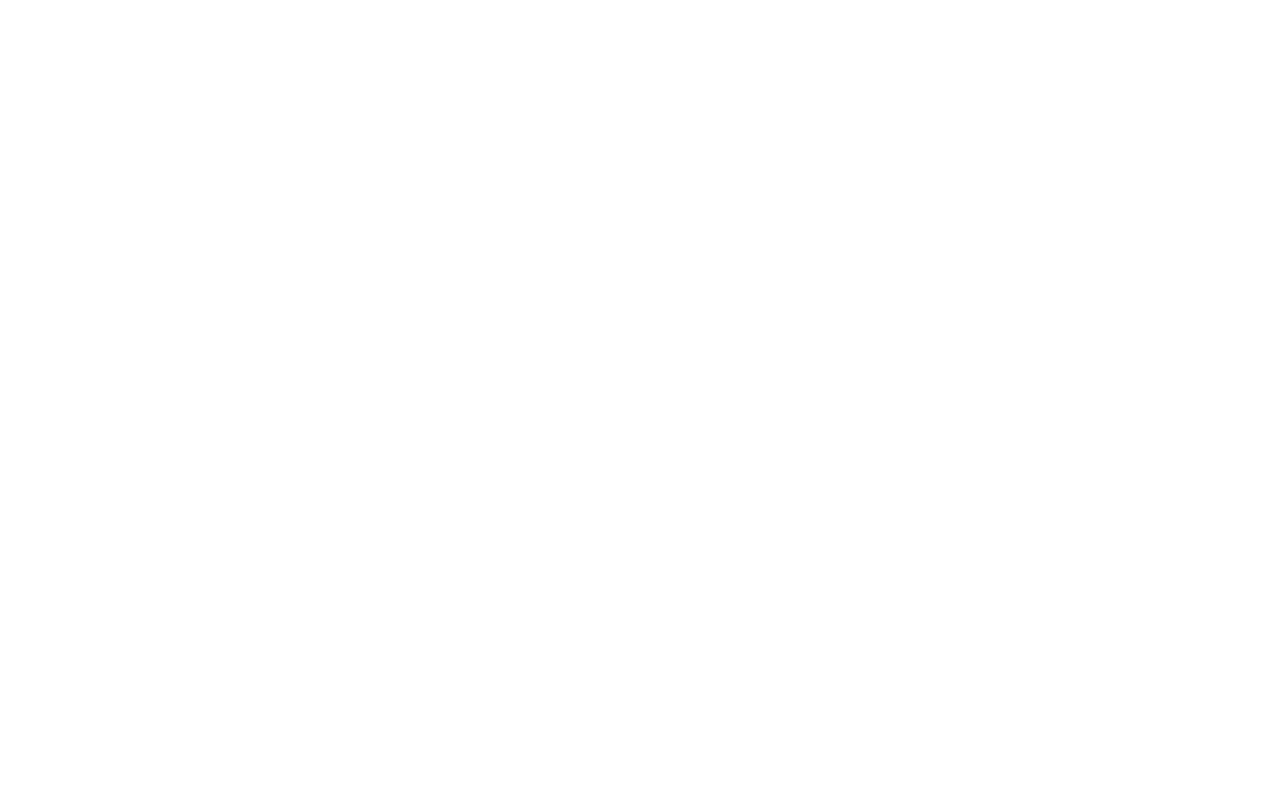
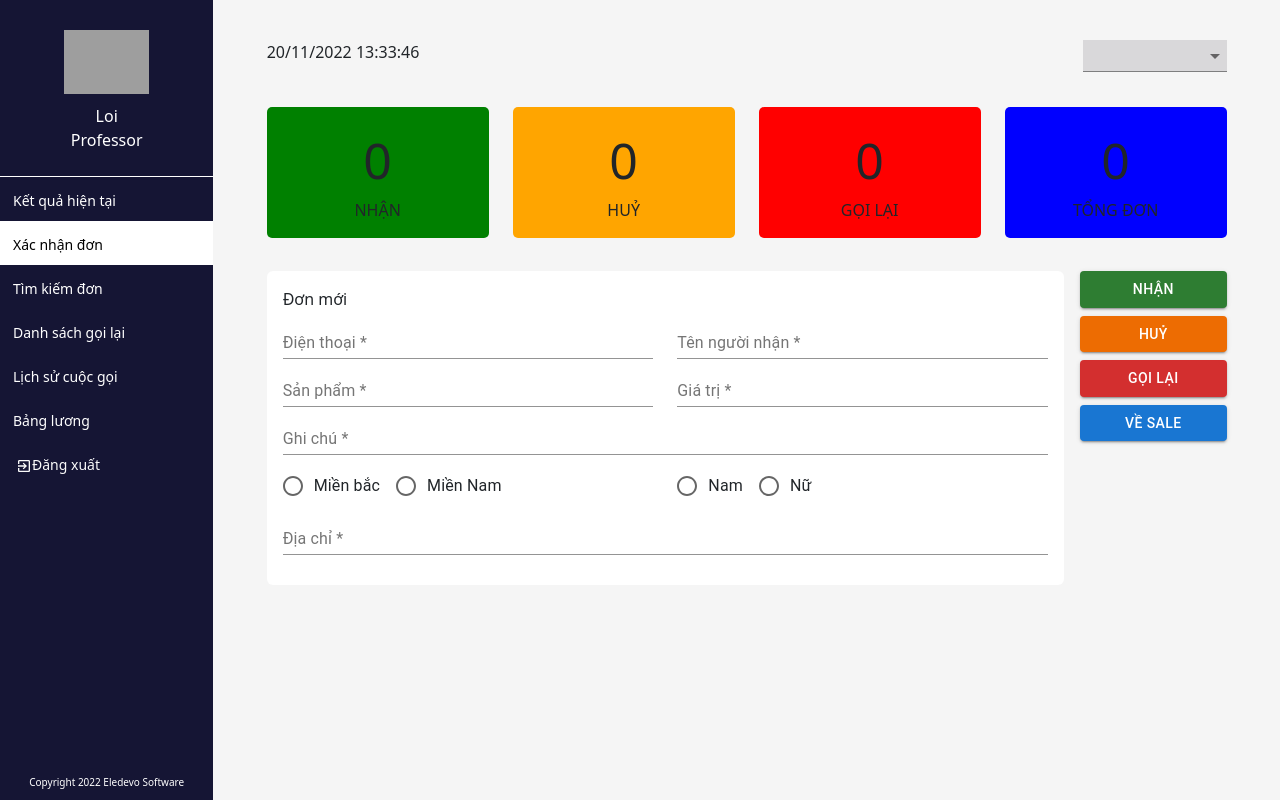
Before and after one commit to loi02112001/Loinguyen, a React (Create React App) app: page /confirm in a window 1280 px wide. Before the commit this address had no page. Built offline with nearby package versions, Linux system fonts and the light colour scheme; grey boxes are pictures that could not be loaded.

Commit message:
four-commit

```diff
--- a/src/component/drawer.js
+++ b/src/component/drawer.js
@@ -12,6 +12,7 @@
 
 export default function MuiDrawer() {
     const location = useLocation()
+    console.log(location.pathname,'day la location')
     const classes = useStyle();
     const [isOpen, setIsOpen] = useState(false)
     return (
@@ -39,7 +40,7 @@
                             return (
                                 <Grid item xs={3} sm={3} key={item.id} >
                                     {/* <Box  display={location.pathname=="/confirm" ? 'block' : 'none'} className={classes.confirm__boxData__item} bgcolor={item.bgColor}> */}
-                                    <Box className={location.pathname==='/'?classes.mobile:"none"} bgcolor={item.bgColor}>
+                                    <Box className={location.pathname==='/confirm'?classes.mobile:classes.laptop} bgcolor={item.bgColor}>
                                         <Box fontSize={30}>0</Box>
                                         <Box fontSize={13}>{item.titleName}</Box>
                                     </Box>
--- a/src/component/drawerCss.js
+++ b/src/component/drawerCss.js
@@ -35,4 +35,7 @@
             paddingBottom: "10px",
         }
     },
+    laptop:{
+        display:"none"
+    }
 }))
--- a/src/mockup.js
+++ b/src/mockup.js
@@ -8,7 +8,7 @@
     {
         "id": 2,
         "menuName": "Xác nhận đơn",
-        "path":"/"
+        "path":"/confirm"
     },
     {
         "id": 3,
--- a/src/router/authen.js
+++ b/src/router/authen.js
@@ -15,7 +15,7 @@
         <div>
             <Routes>
                 <Route path="/" element={<pages.StudentPage></pages.StudentPage>} >
-                    <Route path="/" element={<Confirm></Confirm>} />
+                    <Route path="/confirm" element={<Confirm></Confirm>} />
                     <Route path="/history" element={<History />} />
                     <Route path="/list" element={<List />} />
                     <Route path="/result" element={<Result />} />
```
